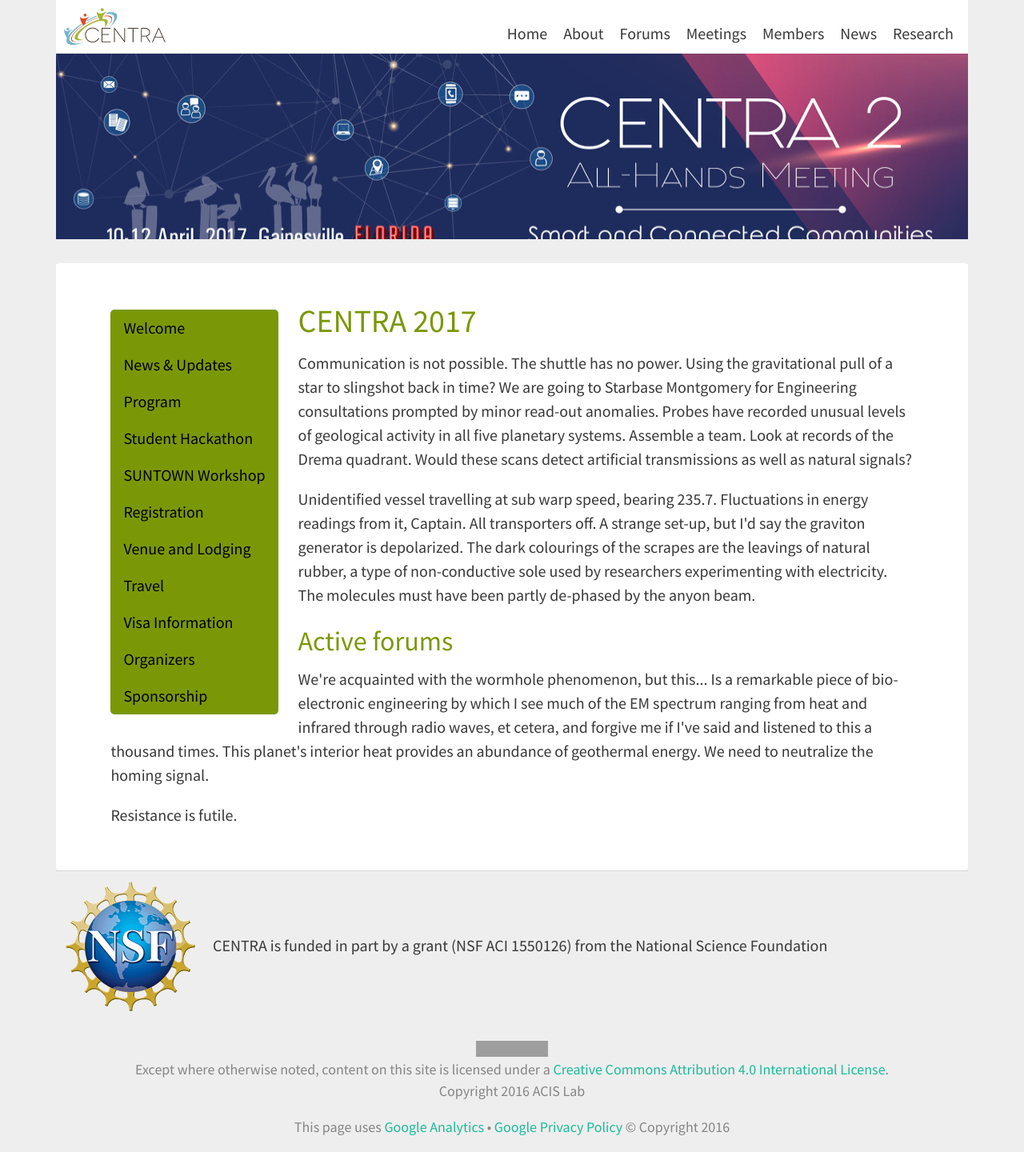
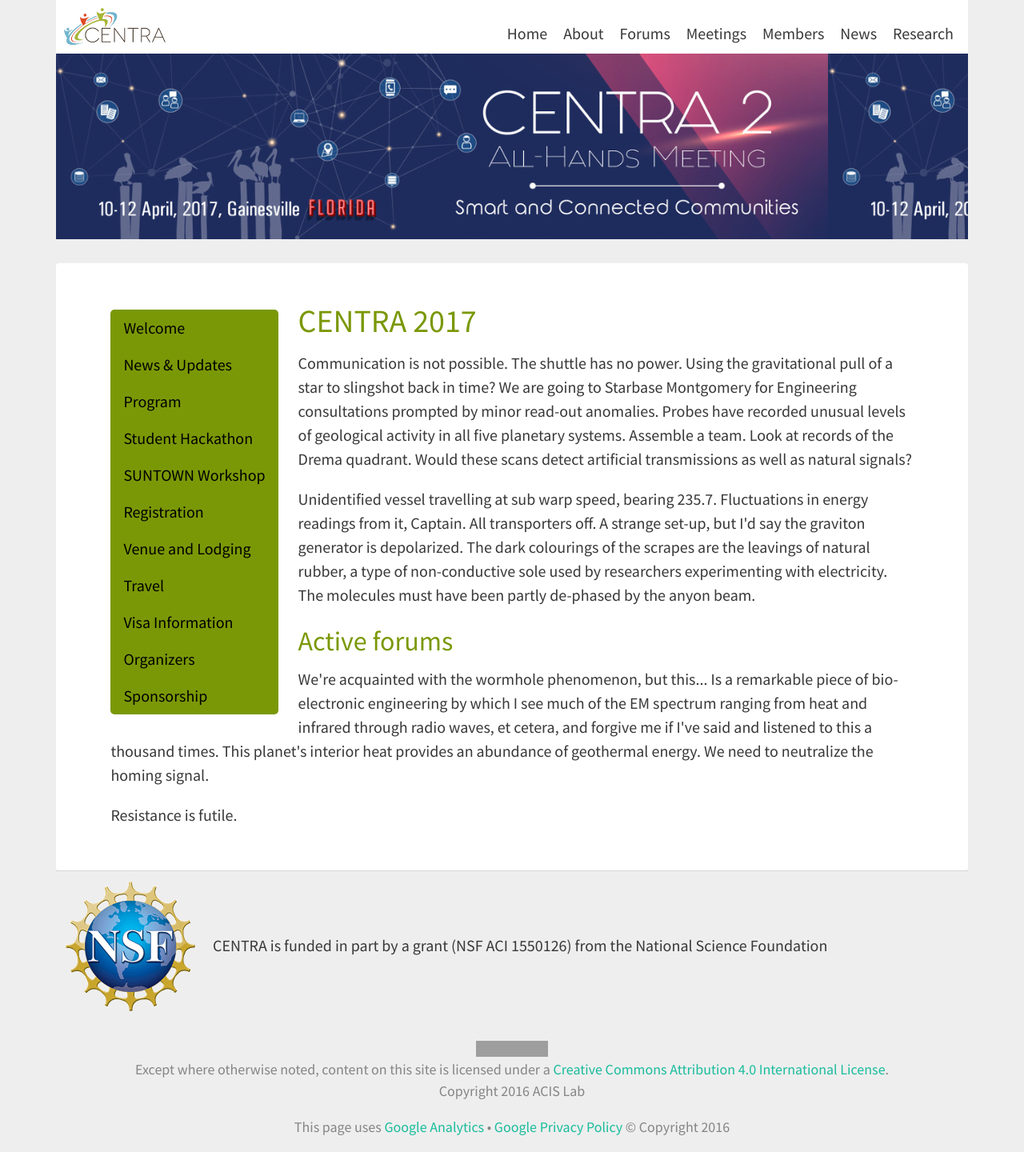
Before and after one commit to hmchou56/centra8, a Jekyll site: the page built from centrameeting.md, in a window 1280 px wide. Shown: the whole page at 80% size. Built offline with Jekyll 4.4.1, drawn with Linux system fonts in a browser that asks for light colours; nearby versions of some CDN libraries; grey boxes are pictures that could not be loaded.

Commit message:
switch size to contain.

```diff
--- a/_layouts/centrameeting.html
+++ b/_layouts/centrameeting.html
@@ -3,7 +3,7 @@ layout: default
 ---
 <div class="container">
 <article {% if page.feature-img %}class="feature-image"{% endif %}>
-  <header style="background-image: url('{{ site.baseurl }}/{{ page.feature-img }}'); background-size: 100%">
+  <header style="background-image: url('{{ site.baseurl }}/{{ page.feature-img }}'); background-size: contain">
   <p> <br/> </p>
   </header>
 
--- a/_layouts/suntowns.html
+++ b/_layouts/suntowns.html
@@ -3,7 +3,7 @@ layout: default
 ---
 <div class="container">
 <article {% if page.feature-img %}class="feature-image"{% endif %}>
-  <header style="background-image: url('{{ site.baseurl }}/{{ page.feature-img }}'); background-size: 100%">
+  <header style="background-image: url('{{ site.baseurl }}/{{ page.feature-img }}'); background-size: contain">
   <p> <br/> </p>
   </header>
 
```
